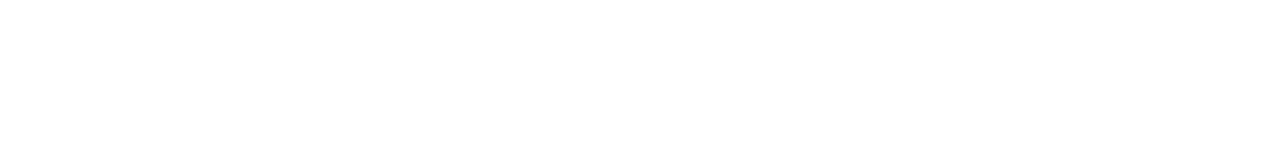
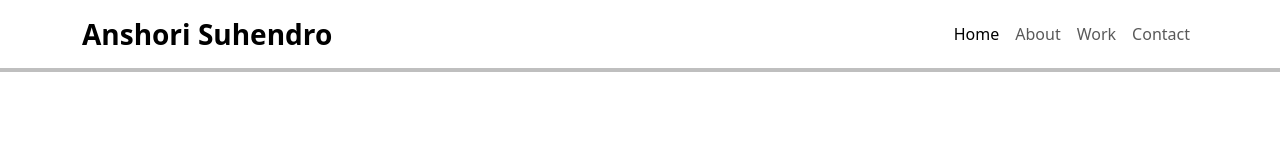
Before and after one commit to Mimisusu99/My-Portfolio, a plain HTML site: page index.html in a window 1280 px wide. Drawn offline with nearby package versions, Linux system fonts and the light colour scheme.

Commit message:
adding navbar

```diff
--- a/index.html
+++ b/index.html
@@ -8,6 +8,30 @@
     <link rel="stylesheet" href="style.css">
 </head>
 <body>
+    <nav class="navbar navbar-expand-lg">
+      <div class="container">
+        <a class="navbar-brand fs-3 fw-bold" href="#">Anshori Suhendro</a>
+        <button class="navbar-toggler" type="button" data-bs-toggle="collapse" data-bs-target="#navbarNav" aria-controls="navbarNav" aria-expanded="false" aria-label="Toggle navigation">
+          <span class="navbar-toggler-icon"></span>
+        </button>
+        <div class="collapse navbar-collapse" id="navbarNav">
+          <ul class="navbar-nav ms-auto">
+            <li class="nav-item">
+              <a class="nav-link active" aria-current="page" href="#">Home</a>
+            </li>
+            <li class="nav-item">
+              <a class="nav-link" href="#">About</a>
+            </li>
+            <li class="nav-item">
+              <a class="nav-link" href="#">Work</a>
+            </li>
+            <li class="nav-item">
+              <a class="nav-link" href="#">Contact</a>
+            </li>
+          </ul>
+        </div>
+      </div>
+    </nav>
     <script src="https://cdn.jsdelivr.net/npm/@popperjs/core@2.11.8/dist/umd/popper.min.js" integrity="sha384-I7E8VVD/ismYTF4hNIPjVp/Zjvgyol6VFvRkX/vR+Vc4jQkC+hVqc2pM8ODewa9r" crossorigin="anonymous"></script>
     <script src="https://cdn.jsdelivr.net/npm/bootstrap@5.3.7/dist/js/bootstrap.min.js" integrity="sha384-7qAoOXltbVP82dhxHAUje59V5r2YsVfBafyUDxEdApLPmcdhBPg1DKg1ERo0BZlK" crossorigin="anonymous"></script>
     <script src="https://code.jquery.com/jquery-3.7.1.min.js" integrity="sha256-/JqT3SQfawRcv/BIHPThkBvs0OEvtFFmqPF/lYI/Cxo=" crossorigin="anonymous"></script>
--- a/style.css
+++ b/style.css
@@ -0,0 +1,4 @@
+.navbar {
+    background-color: white;
+    box-shadow: 0 0 0 4px rgba(0, 0, 0, 0.25);
+}
```
